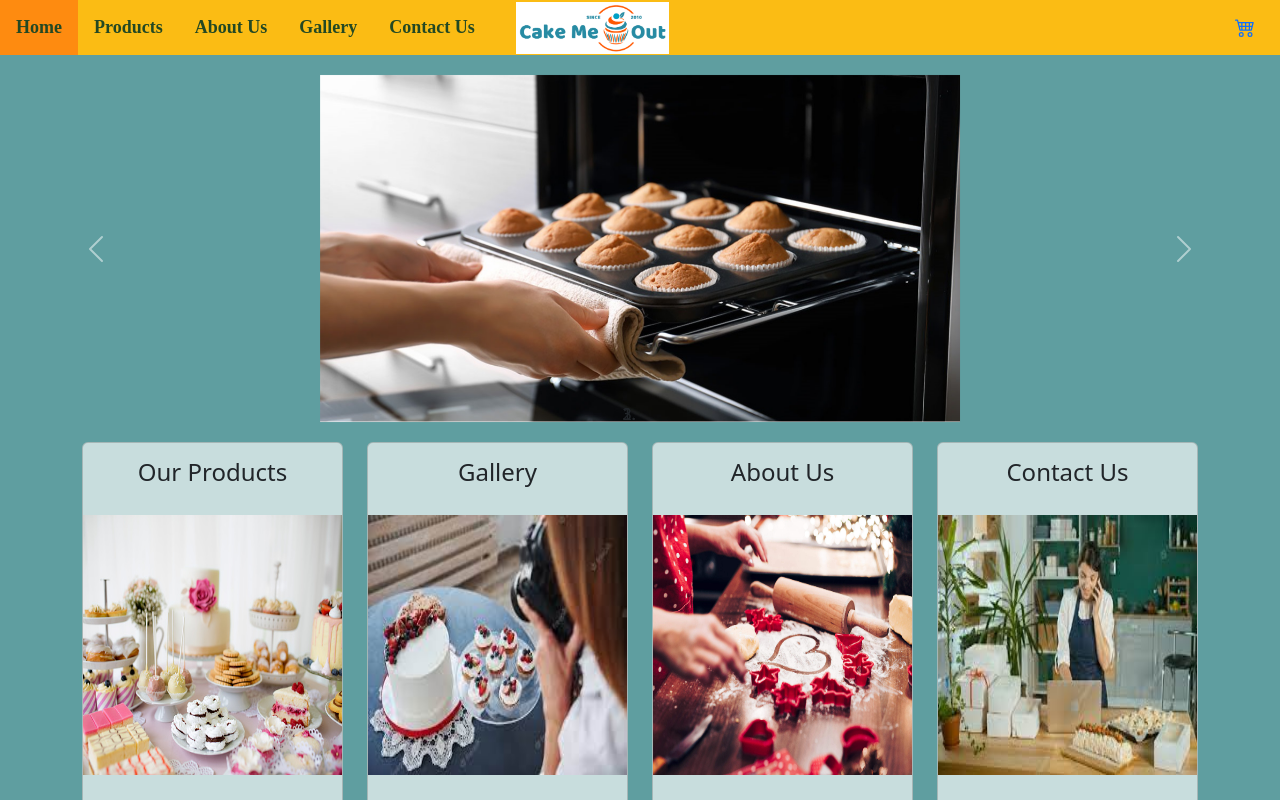
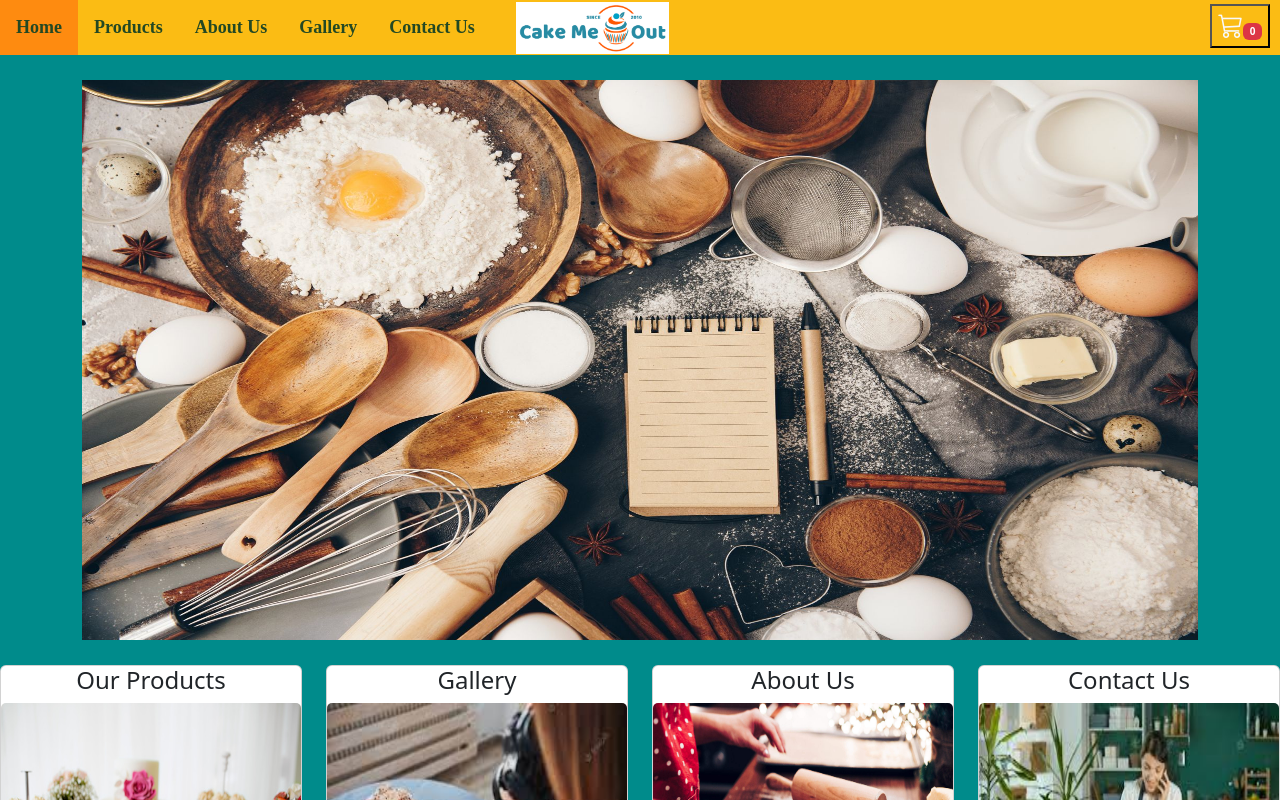
Before and after one commit to Crystal011486/E-commerce, an Angular app in the folder E-commerce-app/: page /home in a window 1280 px wide. Shown: the top 800 px of the page. Built offline with nearby package versions, Linux system fonts and the light colour scheme.

Commit message:
created a functional carousel for home page component. created a working badge on cart icon on nav bar that display the cart item count.

```diff
--- a/E-commerce-app/package.json
+++ b/E-commerce-app/package.json
@@ -19,6 +19,7 @@
     "@angular/platform-browser-dynamic": "^16.0.0",
     "@angular/router": "^16.0.0",
     "bootstrap": "^5.3.0",
+    "bootstrap-icons": "^1.10.5",
     "rxjs": "~7.8.0",
     "tslib": "^2.3.0",
     "zone.js": "~0.13.0"
--- a/E-commerce-app/src/app/cart/cart.component.ts
+++ b/E-commerce-app/src/app/cart/cart.component.ts
@@ -27,6 +27,7 @@ export class CartComponent {
       this.mockDataService.getCartList().subscribe((item) => {
       this.cartArray = item;
       this.Totalpurchase = this.mockDataService.getTotalPrice();
+      this.mockDataService.getCartItemCount();
     });
   }
   //addToCart(cartItem:any) {
--- a/E-commerce-app/src/app/header/header.component.css
+++ b/E-commerce-app/src/app/header/header.component.css
@@ -39,9 +39,15 @@ img {
   width: 153px;
 
 }
-
+button{
+  margin-top: 4px;
+  margin-right: 10px;
+  float: right;
+  background-color: #FBBC14 !important;
+  outline: none !important; box-shadow: none !important;
+}
 svg{
   margin-right: 25px;
   margin-top: 17px;
-  float: right;
+
 }
--- a/E-commerce-app/src/app/header/header.component.html
+++ b/E-commerce-app/src/app/header/header.component.html
@@ -9,10 +9,14 @@
             <li><a routerLink="/about-us">About Us</a></li>
             <li><a routerLink="/gallery">Gallery</a></li>
             <li><a routerLink="/contact-us">Contact Us</a></li>
-            <a routerLink="/cart"><svg  xmlns="http://www.w3.org/2000/svg" width="20" height="20" fill="currentColor" class="bi bi-cart4" viewBox="0 0 16 16">
-              <path d="M0 2.5A.5.5 0 0 1 .5 2H2a.5.5 0 0 1 .485.379L2.89 4H14.5a.5.5 0 0 1 .485.621l-1.5 6A.5.5 0 0 1 13 11H4a.5.5 0 0 1-.485-.379L1.61 3H.5a.5.5 0 0 1-.5-.5zM3.14 5l.5 2H5V5H3.14zM6 5v2h2V5H6zm3 0v2h2V5H9zm3 0v2h1.36l.5-2H12zm1.11 3H12v2h.61l.5-2zM11 8H9v2h2V8zM8 8H6v2h2V8zM5 8H3.89l.5 2H5V8zm0 5a1 1 0 1 0 0 2 1 1 0 0 0 0-2zm-2 1a2 2 0 1 1 4 0 2 2 0 0 1-4 0zm9-1a1 1 0 1 0 0 2 1 1 0 0 0 0-2zm-2 1a2 2 0 1 1 4 0 2 2 0 0 1-4 0z"/>
-            </svg>
-          </a>
+            <button routerLink="/cart" class="btn-outline-light text-light">
+              <i style="font-size: 25px" class="bi bi-cart3"></i>
+              <div style="font-size: 10px" class="badge bg-danger">
+                {{ cartItemCount }}
+              </div>
+
+            </button>
+
         </ul>
 
     </nav>
--- a/E-commerce-app/src/app/header/header.component.ts
+++ b/E-commerce-app/src/app/header/header.component.ts
@@ -1,10 +1,21 @@
-import { Component } from '@angular/core';
+import { Component, OnInit } from '@angular/core';
+import { MockDataService } from '../mock-data.service';
 
 @Component({
   selector: 'app-header',
   templateUrl: './header.component.html',
   styleUrls: ['./header.component.css']
 })
-export class HeaderComponent {
+export class HeaderComponent implements OnInit{
+  cartItemCount: number=0;
 
+  constructor (private mockDataService: MockDataService) {
+
+  }
+  ngOnInit(): void {
+    this.mockDataService.getCartList().subscribe(item =>
+      {
+       this.cartItemCount=item.length;
+      })
+  }
 }
--- a/E-commerce-app/src/app/home/home.component.css
+++ b/E-commerce-app/src/app/home/home.component.css
@@ -1,43 +1,43 @@
 body{
-  background-color:  cadetblue;
-  padding-bottom: 20px;
+  background-color: darkcyan;
+}
+img{
+  width:100%;
+  height: 70vh;
 }
 
+#button-left{
+  margin-left: 175px;
+}
+#button-right{
+  margin-left: 0px;
+}
+
+.container{
+ padding-top: 25px;
+
+}
 .col-sm-3{
-  background-color: cadetblue;
-  margin-left: 0%;
+  margin-bottom: 20px;
 }
-img {
-  padding-top: 20px;
-  padding-bottom: 20px;
-  display: block;
-  width: 100%;
-  margin: auto;
+
+.card-title{
+  text-align: center;
 
 }
 
-.card{
-  background-color: rgb(200, 221, 221);
-}
 .card-img-top{
-  height: 300px;
-  width: 500px;
+  height: 275px;
+  width: 100%;
 }
 
-
-.card-block{
-  margin-bottom: 20px;
-  padding-bottom: 20px;
-}
-.card-title{
-  text-align: center;
-  margin-top: 15px;
-}
-.card-text {
+p{
   text-align: center;
 }
-
-button {
+button{
   margin-left: 30px;
-  margin-top: 10;
+  margin-bottom: 15px;
 }
+.card-container{
+  margin-top: 25px;
+}
--- a/E-commerce-app/src/app/home/home.component.html
+++ b/E-commerce-app/src/app/home/home.component.html
@@ -1,33 +1,14 @@
-
 <body>
-
-<div id="carouselExampleIndicators" class="carousel slide" data-ride="carousel">
-  <ol class="carousel-indicators">
-    <li data-target="#carouselExampleIndicators" data-slide-to="0" class="active"></li>
-    <li data-target="#carouselExampleIndicators" data-slide-to="1"></li>
-    <li data-target="#carouselExampleIndicators" data-slide-to="2"></li>
-  </ol>
-  <div class="carousel-inner">
-    <div class="carousel-item active">
-      <img class="d-block w-50" src="/assets/images/home-images/baked-fresh.jpg" alt="First slide">
-    </div>
-    <div class="carousel-item">
-      <img class="d-block w-100" src="/assets/images/home-images/baking-with-love.jpg" alt="Second slide">
-    </div>
-    <div class="carousel-item">
-      <img class="d-block w-100" src="/assets/images/home-images/quality-ingredients" alt="Third slide">
+  <div class="container">
+<div id="carouselExampleControls" class="carousel slide" data-ride="carousel">
+  <div class="carousel-inner" role="listbox">
+    <button hidden id="button-left" class="btn btn-warning" (click)="getPrev()">Prev</button>
+    <img src="{{ getSlide() }}" alt="slide" />
+    <button hidden id="button-right" class="btn btn-warning" (click)="getNext()">Next</button>
   </div>
   </div>
-  <a class="carousel-control-prev" href="#carouselExampleIndicators" role="button" data-slide="prev">
-    <span class="carousel-control-prev-icon" aria-hidden="true"></span>
-    <span class="sr-only">Previous</span>
-  </a>
-  <a class="carousel-control-next" href="#carouselExampleIndicators" role="button" data-slide="next">
-    <span class="carousel-control-next-icon" aria-hidden="true"></span>
-    <span class="sr-only">Next</span>
-  </a>
 </div>
-<div class="container">
+  <div class="card-container">
     <div class="row">
         <div class="col-sm-3">
             <div class="card">
@@ -70,3 +51,5 @@
       </div>
   </div>
         </div>
+  </div>
+</body>
--- a/E-commerce-app/src/app/home/home.component.ts
+++ b/E-commerce-app/src/app/home/home.component.ts
@@ -1,10 +1,45 @@
 import { Component } from '@angular/core';
+import { interval } from 'rxjs';
 
 @Component({
   selector: 'app-home',
   templateUrl: './home.component.html',
-  styleUrls: ['./home.component.css']
+  styleUrls: ['./home.component.css'],
 })
 export class HomeComponent {
+  slides: string[];
+  private subscription: any;
+  i: number;
+
+  constructor() {
+    this.i = 0;
+
+    this.slides = [
+      '/assets/images/home-images/baked-fresh.jpg',
+
+      '/assets/images/home-images/quality-ingredients.jpg',
+
+      '/assets/images/home-images/baking-with-love.jpg',
+    ];
+    this.subscription = interval(3000).subscribe(() => {
+
+      // Code to be executed every 2 seconds
+
+      this.getNext();
+
+    });
+  }
+
+  getSlide() {
+    return this.slides[this.i];
+  }
+
+  getPrev() {
+    this.i == 0 ? (this.i = this.slides.length - 1) : this.i--;
+  }
+
+  getNext() {
+    this.i < this.slides.length - 1 ? this.i++ : (this.i = 0);
+  }
 
 }
--- a/E-commerce-app/src/app/mock-data.service.ts
+++ b/E-commerce-app/src/app/mock-data.service.ts
@@ -159,14 +159,14 @@ export class MockDataService {
     if (index !==-1) {
       this.products.splice(index,1);
     }
-    console.log(id);
+   // console.log(id);
    }
 
    getTotalPrice(){
     let Total = 0;
     this.cartItem.map((item) => {
       Total += item.Price;
-      console.log(Total);
+    //  console.log(Total);
     })
     return Total;
    }
@@ -178,4 +178,9 @@ export class MockDataService {
     })
     this.cartList.next(this.cartItem);
    }
+
+   getCartItemCount() {
+    return this.cartItem.length;
+   // console.log(this.cartItem.length)
+   }
   }
--- a/E-commerce-app/src/app/products/products.component.ts
+++ b/E-commerce-app/src/app/products/products.component.ts
@@ -52,7 +52,7 @@ export class ProductsComponent {
 
   selectProduct(id:number) {
     this.selectedProduct = this.mockDataService.getProductsById(id);
-    console.log(this.selectedProduct);
+   // console.log(this.selectedProduct);
     this.mockDataService.getProductDetails(this.selectedProduct);
   }
 }
--- a/E-commerce-app/src/app/purchase/purchase.component.ts
+++ b/E-commerce-app/src/app/purchase/purchase.component.ts
@@ -24,7 +24,7 @@ export class PurchaseComponent implements OnInit {
 
   ngOnInit() {
     this.getProducts();
-    console.log (this.products);
+   // console.log (this.products);
     //console.log (this.selectedProduct);
    //console.log(id);
    this.FoundProduct=this.mockDataService.productDetails;
@@ -38,7 +38,7 @@ export class PurchaseComponent implements OnInit {
     window.alert('Your product has been added to the cart!');
     this.mockDataService.getCartItem(this.FoundProduct);
     //this.cartItem=this.FoundProduct.push(this.FoundProduct);
-    console.log(this.FoundProduct)
+   // console.log(this.FoundProduct)
    // console.log(this.cartItem);
   }
 }
--- a/E-commerce-app/src/styles.css
+++ b/E-commerce-app/src/styles.css
@@ -1 +1,2 @@
 /* You can add global styles to this file, and also import other style files */
+@import "~bootstrap-icons/font/bootstrap-icons.css";
```
Also changed, not shown: 1 other file (tests, documents, lock files or other folders). Lines whose indentation alone changed are shown as unchanged.
